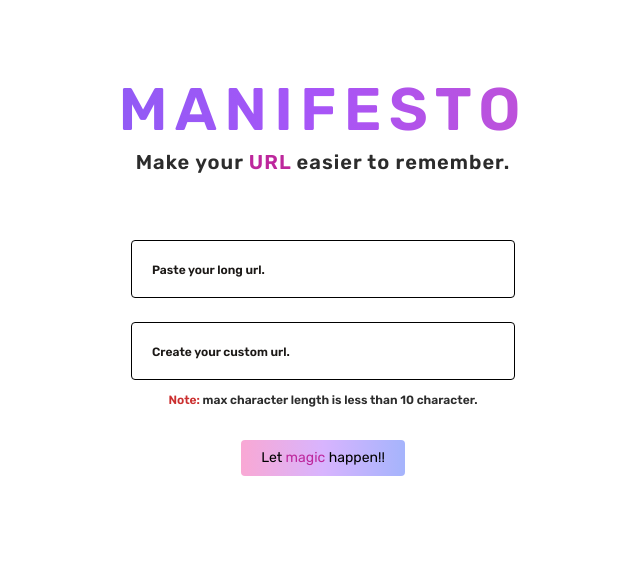
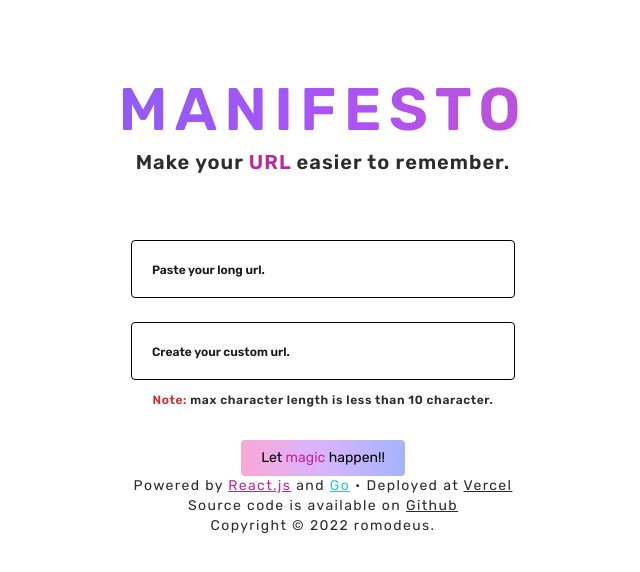
Before and after one commit to romodeus/manifesto-frontend, a Next.js app: page / in a window 1280 px wide. Shown: the top 572 px of the page, without its empty margins (317-957 px from the left). Built offline with nearby package versions, Linux system fonts and the light colour scheme.

Commit message:
feat(footer): add footer

```diff
--- /dev/null
+++ b/components/footer.jsx
@@ -0,0 +1,11 @@
+const Footer = () => {
+  return (
+    <div className="text-center text-sm tracking-widest text-[#2C2C2C]">
+      <p>Powered by <a href="https://reactjs.org/" className="text-[#BD279C] underline">React.js</a> and <a href="https://go.dev/"className="text-[#2BC2E3] underline">Go</a> • Deployed at <a href="https://vercel.com/" className="underline">Vercel</a></p>
+      <p>Source code is available on <a href="https://github.com/romodeus/manifesto-frontend" className="underline">Github</a></p>
+      <p>Copyright © 2022 romodeus.</p>
+    </div>
+  )
+}
+
+export default Footer
--- a/components/form.jsx
+++ b/components/form.jsx
@@ -12,7 +12,7 @@ const Form = () => {
           <input type="text" className="border border-black form-control py-4 px-5 w-full rounded placeholder:text-stone-900
           placeholder:text-black placeholder:text-xs placeholder:font-semibold mb-3"
           placeholder="Create your custom url." />
-          <p className="text-xs font-semibold text-center text-[#2C2C2C]"><span className="text-[#CB2F2F]">Note:</span> max character length is less than 10 character.</p>
+          <p className="text-xs font-semibold text-center text-[#2C2C2C] tracking-wider"><span className="text-[#CB2F2F]">Note:</span> max character length is less than 10 character.</p>
           <div className="flex justify-center pt-8">
             <button className="bg-gradient-to-r from-pink-300 via-purple-300 to-indigo-300 px-5 py-2 rounded text-sm">Let <span className="text-[#BD279C]">magic</span> happen!!</button>
           </div>
--- a/pages/index.js
+++ b/pages/index.js
@@ -1,11 +1,13 @@
 import Header from "../components/header"
 import Form from "../components/form"
+import Footer from "../components/footer"
 
 export default function Home() {
   return (
     <div className="container pt-20 h-screen">
       <Header/>
       <Form/>
+      <Footer/>
     </div>
   )
 }
```
